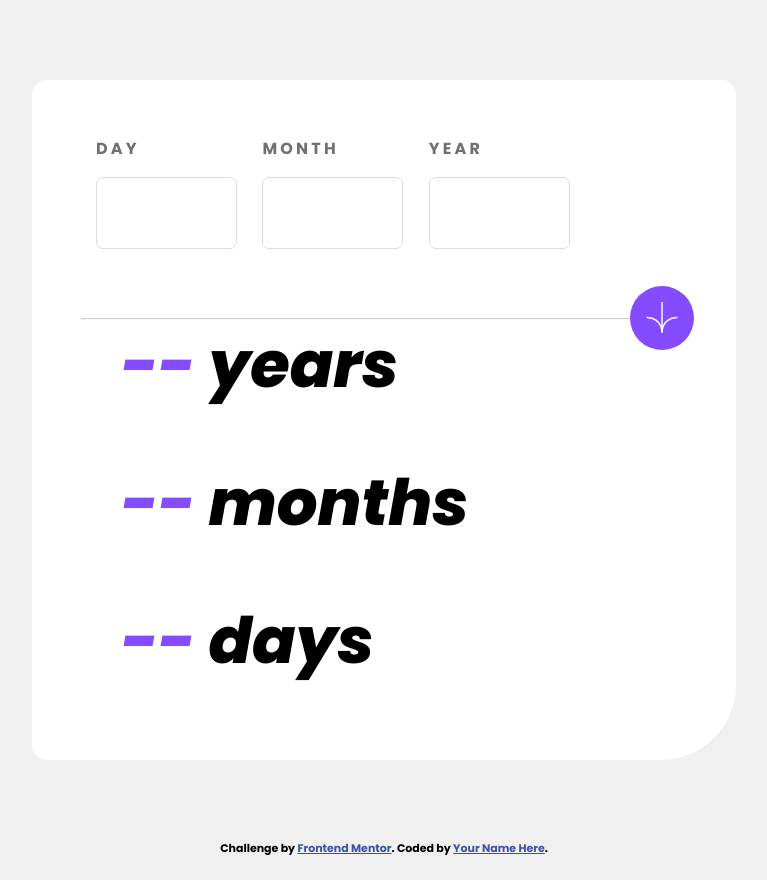
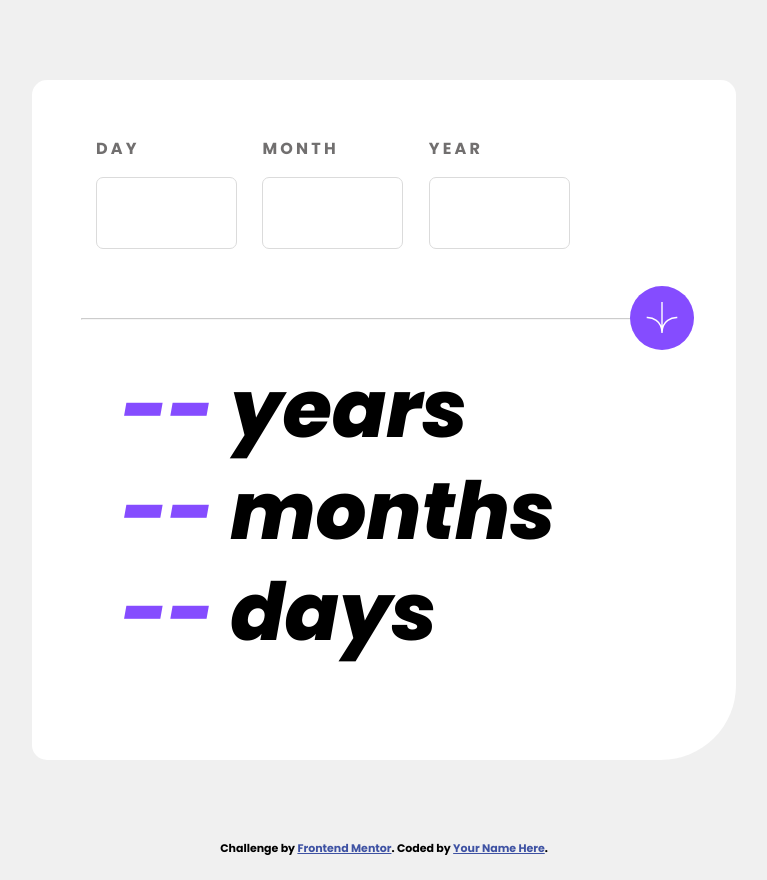
Before and after one commit to hana-chong/age-calculator-app-main, a plain HTML site: page index.html in a window 1280 px wide. Shown: the whole page, without its empty margins (256-1023 px from the left). Drawn offline with Linux system fonts and the light colour scheme.

Commit message:
Update style.css

```diff
--- a/style.css
+++ b/style.css
@@ -162,9 +162,8 @@ hr {
     width: 86%;
 }
 .output {
-    font-size: 32px;
-    position: relative;
-    bottom: 8.5vh
+    font-size: 40px;
+    line-height: 3rem;
 }
 small {
     font-size: 0.8rem;
```
